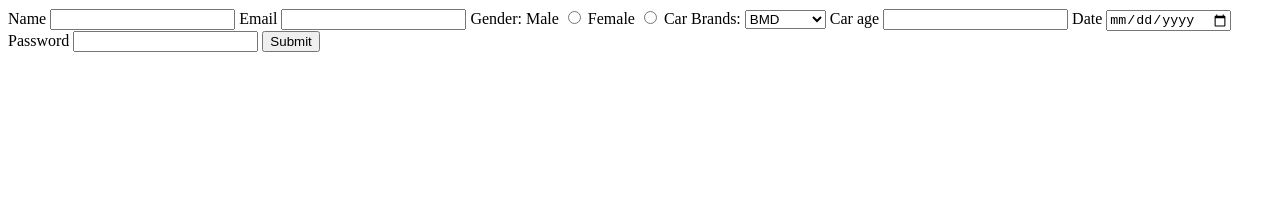
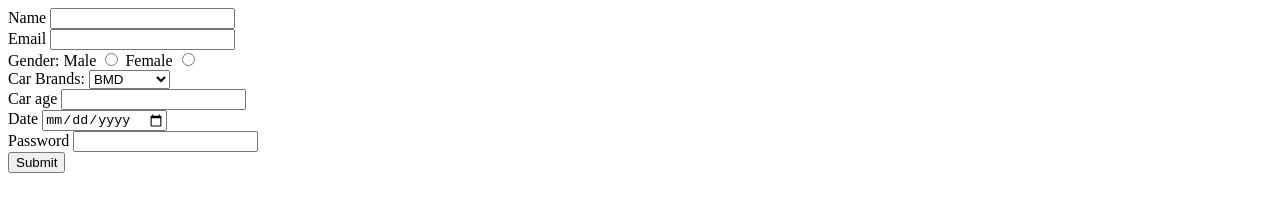
Before and after one commit to acciojob/car-insurance-form-ik-deep, a website: page main.html in a window 1280 px wide. Drawn offline with Linux system fonts and the light colour scheme.

Commit message:
created a submission

```diff
--- a/main.html
+++ b/main.html
@@ -10,27 +10,35 @@
 	<!-- the entire body must be written by student -->
 	<form method="post">
 		<lable for="name">Name</lable>
-		<input type="text" id="name" name="name" required/>
-		<lable for="name">Email</lable>
-		<input type="email" id="email" name="Email" required/>
+		<input type="text" id="name" name="name" required/><br>
+
+		<lable for="email">Email</lable>
+		<input type="email" id="email" name="Email" required/><br>
+
 			<label >Gender: </label>
 	<label for="gender_m">Male</label>
 	<input id="gender_m" type="radio" name="gender" required>
 	<label for="gender_f">Female</label>
 	<input id="gender_f" type="radio" name="gender" required>
+		<br>
+
 		<label for="cars">Car Brands:</label>
 <select name="cars" id="cars">
   <option value="BMD">BMD</option>
   <option value="mercedes">Mercedes</option>
   <option value="audi">Audi</option>
 </select>
+		<br>
 
 		<lable for="carage">Car age</lable>
-		<input type="Number" id="carage" name="carage" required/>
+		<input type="Number" id="carage" name="carage" required/><br>
+
 		<lable for="dop">Date</lable>
-		<input type="date" id="dop" name="dop" required/>
+		<input type="date" id="dop" name="dop" required/><br>
+
 		<lable for="password">Password</lable>
-		<input type="password" id="password" name="password" required/>
+		<input type="password" id="password" name="password" required/><br>
+
 		<button type="submit">Submit</button>
 
 	</form>
```
